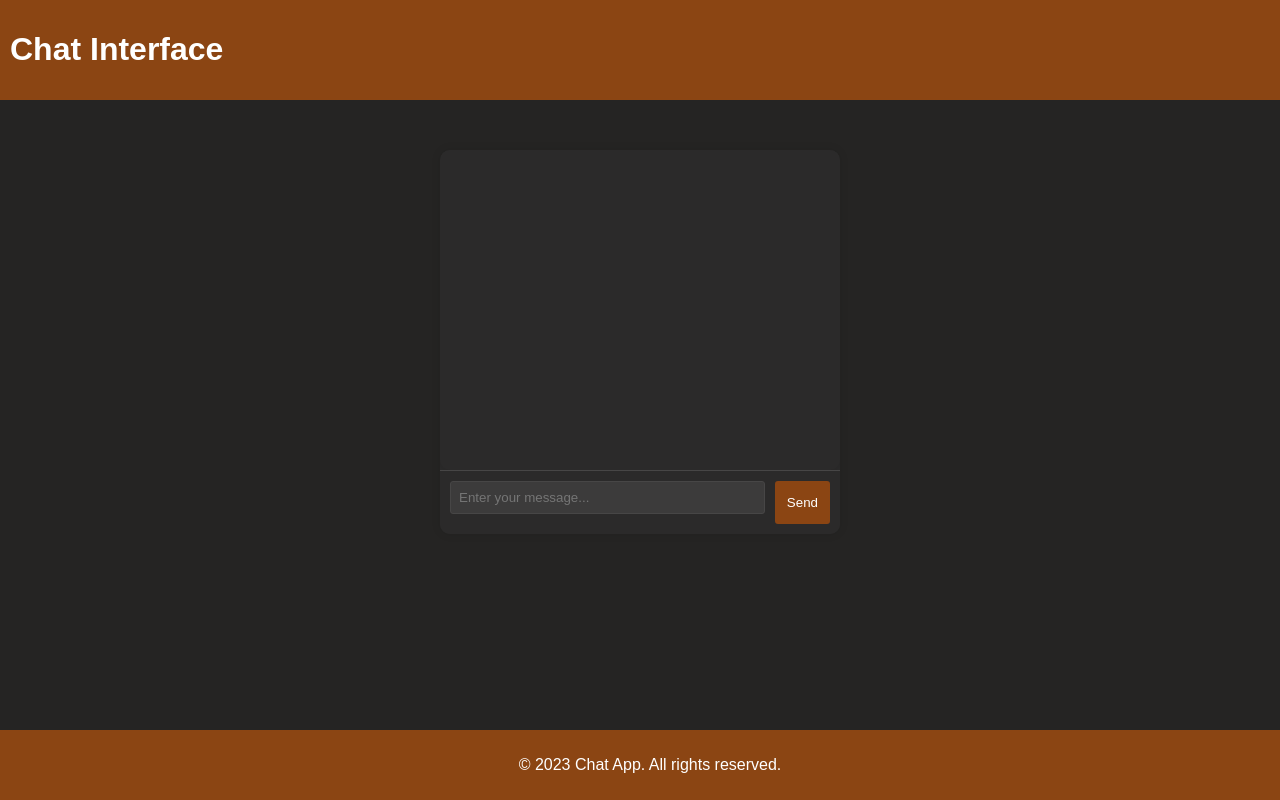
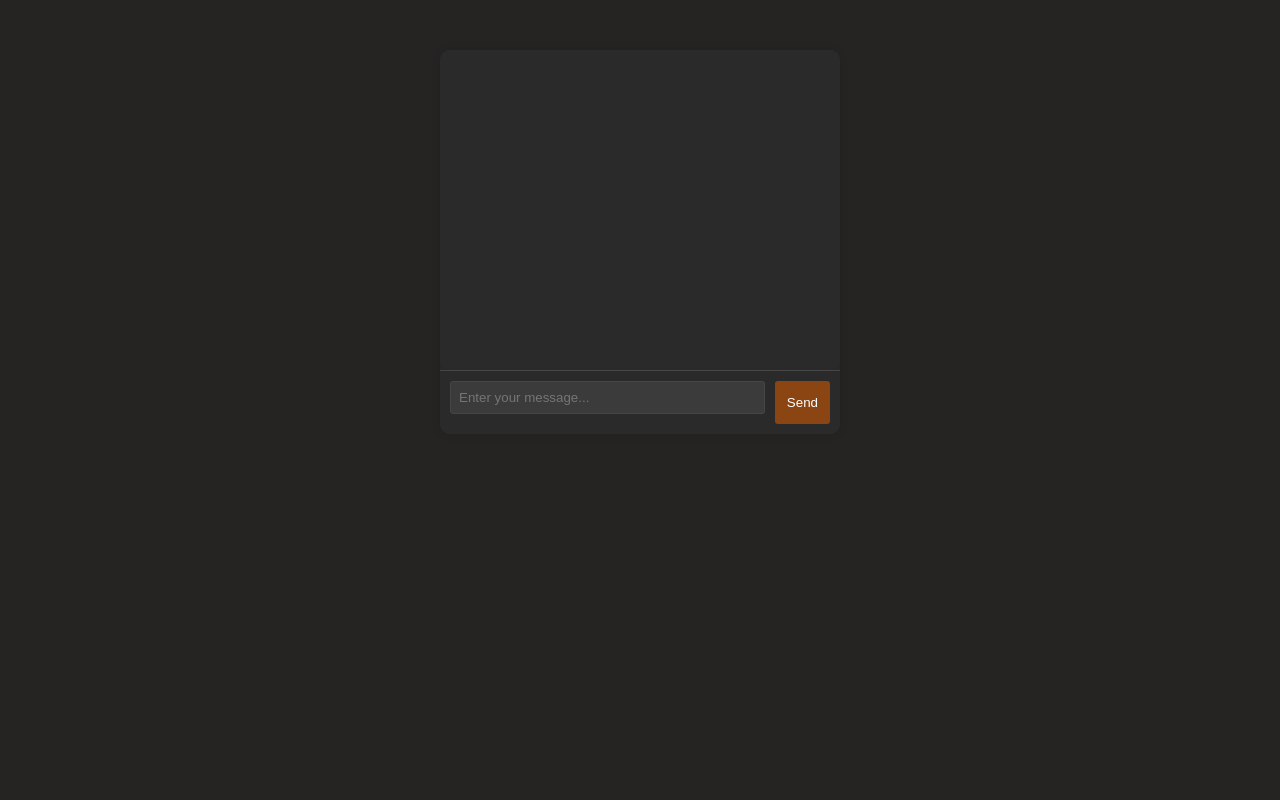
Before and after one commit to berginiy/MyfrontendFinal, a React (Vite) app in the folder vite-project/: page /game in a window 1280 px wide. Built offline with nearby package versions, Linux system fonts and the light colour scheme.

Commit message:
исправил баг

```diff
--- a/vite-project/package.json
+++ b/vite-project/package.json
@@ -14,7 +14,7 @@
     "react": "^18.2.0",
     "react-dom": "^18.2.0",
     "react-redux": "^9.0.4",
-    "react-router-dom": "^6.21.0"
+    "react-router-dom": "^6.21.1"
   },
   "devDependencies": {
     "@types/react": "^18.2.43",
--- a/vite-project/src/components/Chats/Chat.jsx
+++ b/vite-project/src/components/Chats/Chat.jsx
@@ -1,4 +1,5 @@
-import React, { useState, useRef } from 'react';
+import React, { useState, useRef, useEffect } from 'react';
+import axios from 'axios';
 
 const Chat = () => {
     const [messages, setMessages] = useState([]);
@@ -6,15 +7,22 @@ const Chat = () => {
     const [draggedItem, setDraggedItem] = useState(null);
 
     const chatBoxRef = useRef(null);
+    const apiUrl = 'http://127.0.0.1:8000/api/schema/swagger-ui/#/api/api_v1_chatgpt_games_action_create'; // Замените на фактический URL вашего API
 
-    const sendMessage = () => {
+    const sendMessage = async () => {
         if (userInput.trim() === '') return;
 
-        setMessages(prevMessages => [...prevMessages, { type: 'user', text: userInput }]);
+        // Отправка сообщения на сервер ChatGPT
+        const response = await axios.post(apiUrl, { message: userInput });
+
+        // Сохранение ответа от ChatGPT в чате
+        setMessages(prevMessages => [
+            ...prevMessages,
+            { type: 'user', text: userInput },
+            { type: 'bot', text: response.data.message },
+        ]);
+
         setUserInput('');
-
-        const response = 'Example response from the server.';
-        setMessages(prevMessages => [...prevMessages, { type: 'bot', text: response }]);
     };
 
     const handleDragStart = (index) => {
@@ -37,13 +45,17 @@ const Chat = () => {
         setDraggedItem(null);
     };
 
+    useEffect(() => {
+        // Прокрутка вниз чата при изменении сообщений
+        if (chatBoxRef.current) {
+            chatBoxRef.current.scrollTop = chatBoxRef.current.scrollHeight;
+        }
+    }, [messages]);
+
     return (
         <div>
-            <header className="header">
-                <h1>Chat Interface</h1>
-            </header>
-            <div className="chat-container">
-                <div className="chat-box" ref={chatBoxRef}>
+            <div className="chat-container" ref={chatBoxRef}>
+                <div className="chat-box">
                     {messages.map((message, index) => (
                         <div
                             key={index}
@@ -67,9 +79,6 @@ const Chat = () => {
                     <button onClick={sendMessage}>Send</button>
                 </div>
             </div>
-            <footer className="footer">
-                <p>© 2023 Chat App. All rights reserved.</p>
-            </footer>
         </div>
     );
 };
```
Also changed, not shown: 1 other file (tests, documents, lock files or other folders).
